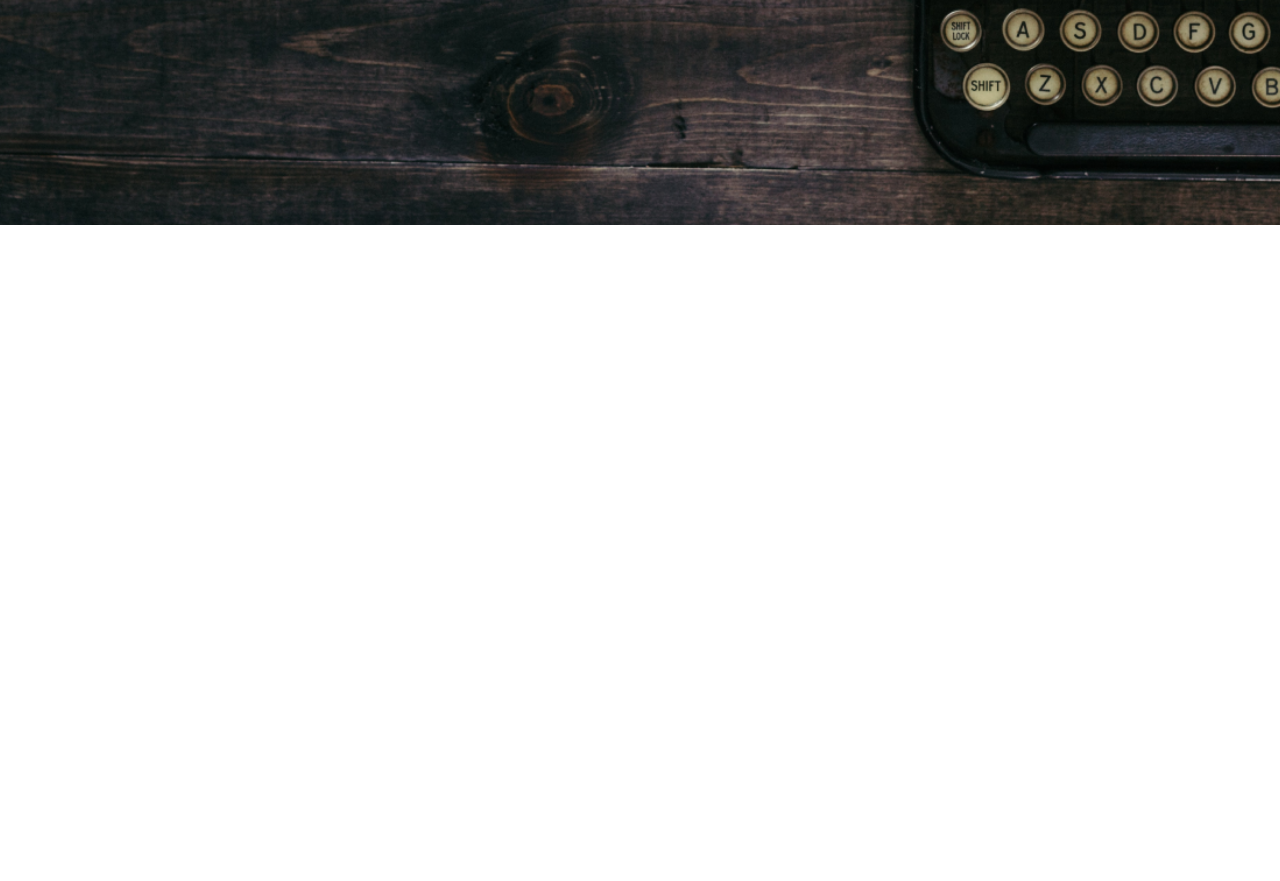
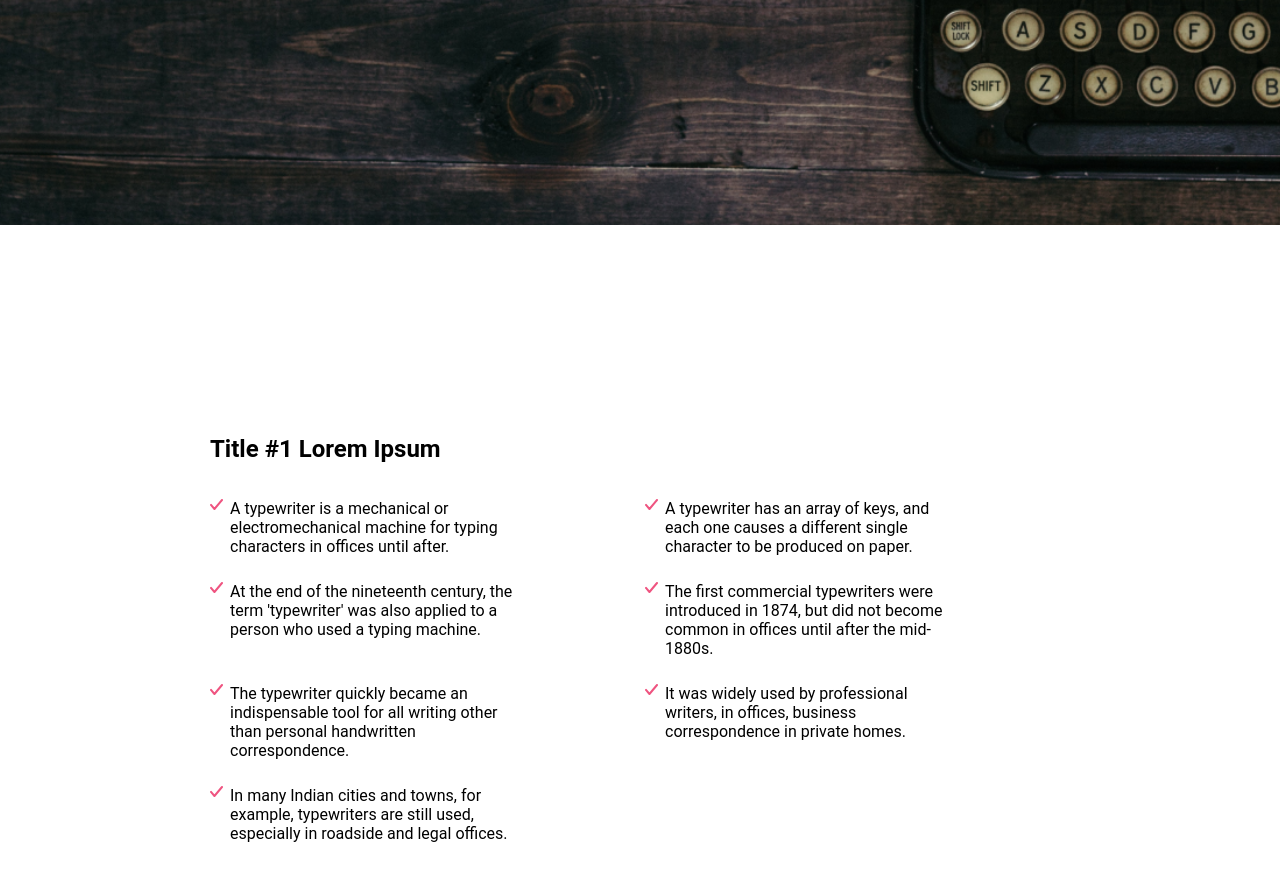
Before and after one commit to mcmicko/beeit-project-2022, a plain HTML site: page index.html in a window 1280 px wide. Shown: the part 1785-2666 px from the top of the page. Before the commit the page ends 2010 px from the top, so only its background shows below. Drawn offline with Linux system fonts and the light colour scheme.

Commit message:
Section 4

```diff
--- a/index.html
+++ b/index.html
@@ -149,5 +149,109 @@
         </ul>
       </div>
     </section>
+
+    <section class="section-4">
+      <div class="white">
+        <h1>Title #1 Lorem Ipsum</h1>
+        <div class="grid">
+          <div class="text-content">
+            <img src="./images/Vector.svg" alt="check" />
+            <p>
+              A typewriter is a mechanical or electromechanical machine for
+              typing characters in offices until after.
+            </p>
+          </div>
+          <div class="text-content">
+            <img src="./images/Vector.svg" alt="check" />
+            <p>
+              A typewriter has an array of keys, and each one causes a different
+              single character to be produced on paper.
+            </p>
+          </div>
+          <div class="text-content">
+            <img src="./images/Vector.svg" alt="check" />
+            <p>
+              At the end of the nineteenth century, the term 'typewriter' was
+              also applied to a person who used a typing machine.
+            </p>
+          </div>
+          <div class="text-content">
+            <img src="./images/Vector.svg" alt="check" />
+            <p>
+              The first commercial typewriters were introduced in 1874, but did
+              not become common in offices until after the mid-1880s.
+            </p>
+          </div>
+          <div class="text-content">
+            <img src="./images/Vector.svg" alt="check" />
+            <p>
+              The typewriter quickly became an indispensable tool for all
+              writing other than personal handwritten correspondence.
+            </p>
+          </div>
+          <div class="text-content">
+            <img src="./images/Vector.svg" alt="check" />
+            <p>
+              It was widely used by professional writers, in offices, business
+              correspondence in private homes.
+            </p>
+          </div>
+          <div class="text-content">
+            <img src="./images/Vector.svg" alt="check" />
+            <p>
+              In many Indian cities and towns, for example, typewriters are
+              still used, especially in roadside and legal offices.
+            </p>
+          </div>
+        </div>
+      </div>
+      <div class="purple">
+        <h1>Title #2 Lorem Ipsum</h1>
+        <div class="grid">
+          <div class="text-content">
+            <img src="./images/Vector.svg" alt="check" />
+            <p>
+              The QWERTY keyboard layout, developed for typewriters, remains the
+              standard for computer keyboards.
+            </p>
+          </div>
+          <div class="text-content">
+            <img src="./images/Vector.svg" alt="check" />
+            <p>
+              In 1802, Italian Agostino Fantoni developed a particular
+              typewriter to enable his blind sister to write.
+            </p>
+          </div>
+          <div class="text-content">
+            <img src="./images/Vector.svg" alt="check" />
+            <p>
+              In 1575, an Italian printmaker, Francesco Rampazetto, invented the
+              scrittura tattile, a machine to impress letters in papers.
+            </p>
+          </div>
+          <div class="text-content">
+            <img src="./images/Vector.svg" alt="check" />
+            <p>
+              By about 1910, the "manual" or "mechanical" typewriter had reached
+              a somewhat standardized design.
+            </p>
+          </div>
+          <div class="text-content">
+            <img src="./images/Vector.svg" alt="check" />
+            <p>
+              In 1714, Henry Mill obtained a patent in Britain for a machine
+              that appears to have been similar to a typewriter.
+            </p>
+          </div>
+          <div class="text-content">
+            <img src="./images/Vector.svg" alt="check" />
+            <p>
+              Some ribbons were inked in black and red stripes, each being half
+              the width and running the entire length of the ribbon.
+            </p>
+          </div>
+        </div>
+      </div>
+    </section>
   </body>
 </html>
--- a/scss/style.scss
+++ b/scss/style.scss
@@ -413,3 +413,53 @@ summary {
     display: none;
   }
 }
+
+.section-4 {
+  width: 100%;
+
+  h1 {
+    margin-bottom: 36px;
+  }
+
+  .text-content {
+    position: relative;
+    margin-right: 120px;
+    margin-bottom: 16px;
+    @media (max-width: 360px) {
+      margin-right: 0;
+    }
+
+    img {
+      position: absolute;
+    }
+    p {
+      margin-left: 20px;
+    }
+  }
+
+  .grid {
+    display: grid;
+    grid-template-columns: repeat(2, 1fr);
+    grid-gap: 10px;
+    @media (max-width: 360px) {
+      display: flex;
+      flex-direction: column;
+    }
+  }
+
+  .white {
+    padding: 210px;
+    @media (max-width: 360px) {
+      padding: 64px 0px 0px 24px;
+    }
+  }
+
+  .purple {
+    background-color: #3a3d56;
+    color: #fff;
+    padding: 210px;
+    @media (max-width: 360px) {
+      padding: 64px 0px 0px 24px;
+    }
+  }
+}
```
Also changed, not shown: css/style.css, images/Vector.svg (added), 1 other file.
